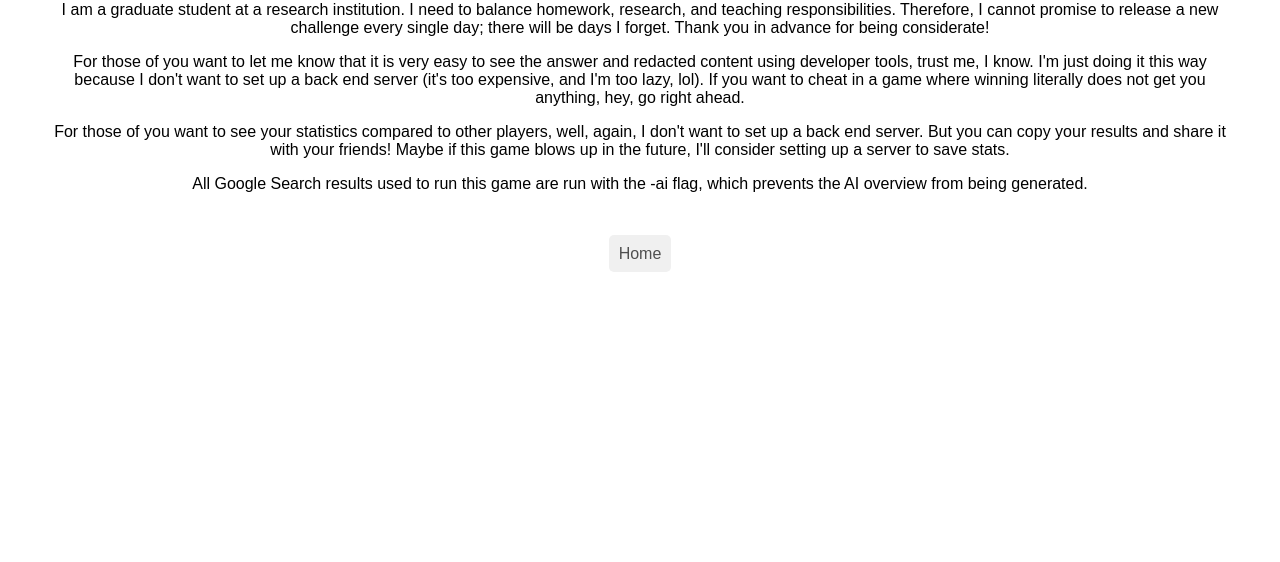
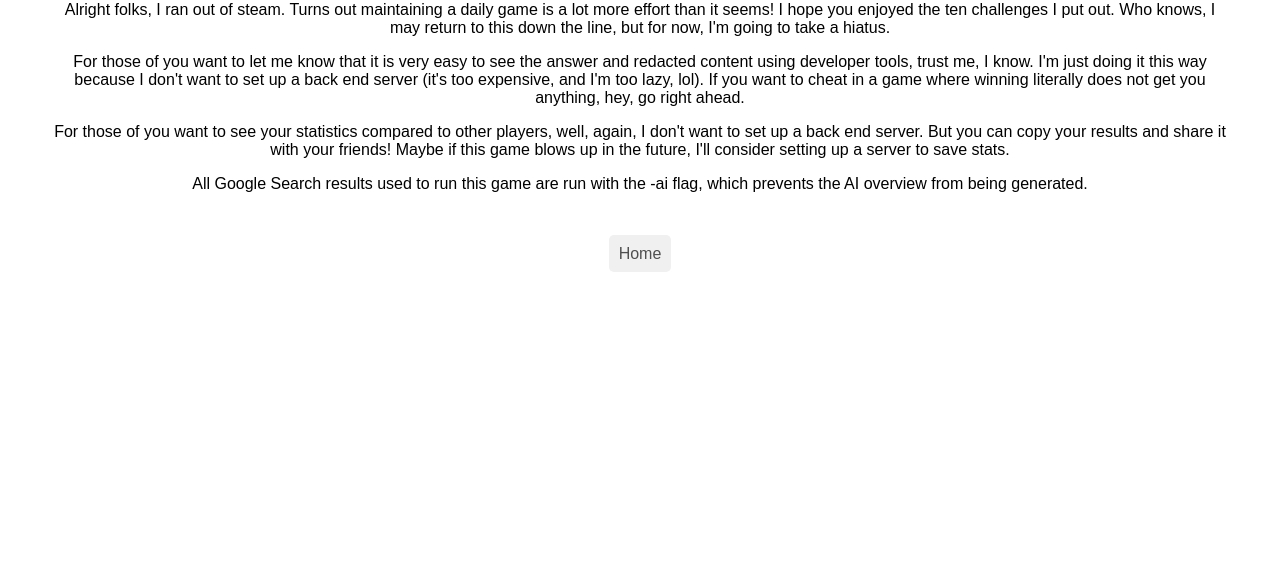
Before and after one commit to cluegle/cluegle.github.io, a plain HTML site: page disclaimers.html in a window 1280 px wide. Shown: the part 238-800 px from the top of the page. Drawn offline with Linux system fonts and the light colour scheme; a web font is replaced by a local one.

Commit message:
Hiatus disclaimer.

```diff
--- a/disclaimers.html
+++ b/disclaimers.html
@@ -13,7 +13,7 @@
             <h1><span class="blue">C</span><span class="green">l</span><span class="red">u</span><span class="yellow">e</span><span class="blue">g</span><span class="green">l</span><span class="red">e</span></h1>
             <br><br>
             <h2><span class="red">Disclaimers</span></h2>
-            <p>I am a graduate student at a research institution. I need to balance homework, research, and teaching responsibilities. Therefore, I cannot promise to release a new challenge every single day; there will be days I forget. Thank you in advance for being considerate!</p>
+            <p>Alright folks, I ran out of steam. Turns out maintaining a daily game is a lot more effort than it seems! I hope you enjoyed the ten challenges I put out. Who knows, I may return to this down the line, but for now, I'm going to take a hiatus.</p>
             <p>For those of you want to let me know that it is very easy to see the answer and redacted content using developer tools, trust me, I know. I'm just doing it this way because I don't want to set up a back end server (it's too expensive, and I'm too lazy, lol). If you want to cheat in a game where winning literally does not get you anything, hey, go right ahead.</p>
             <p>For those of you want to see your statistics compared to other players, well, again, I don't want to set up a back end server. But you can copy your results and share it with your friends! Maybe if this game blows up in the future, I'll consider setting up a server to save stats.</p>
             <p>All Google Search results used to run this game are run with the -ai flag, which prevents the AI overview from being generated.</p>
```
